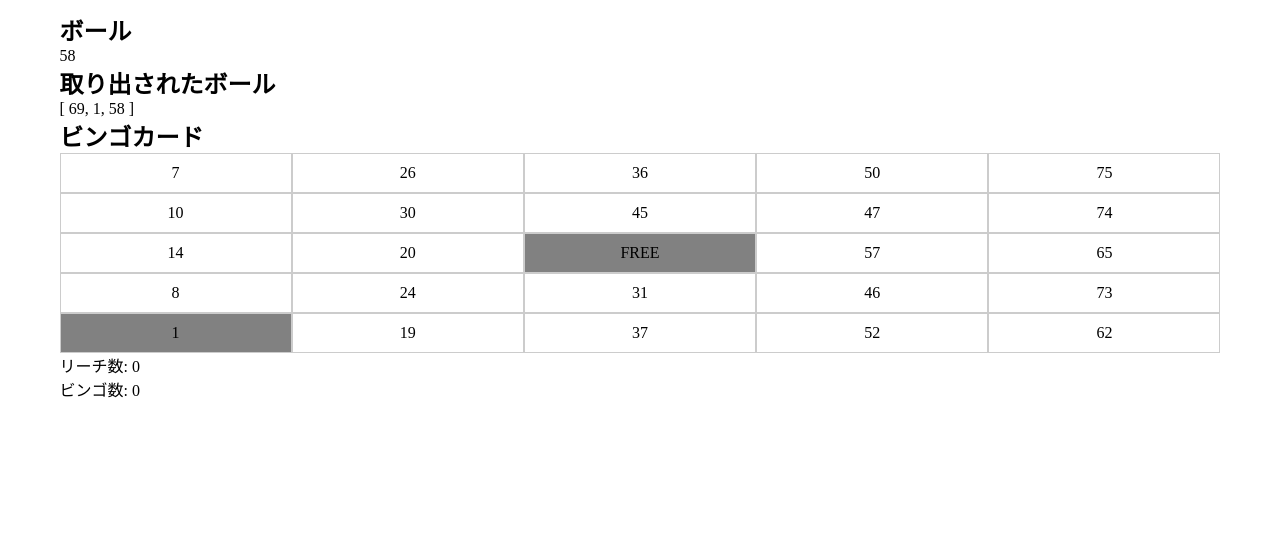
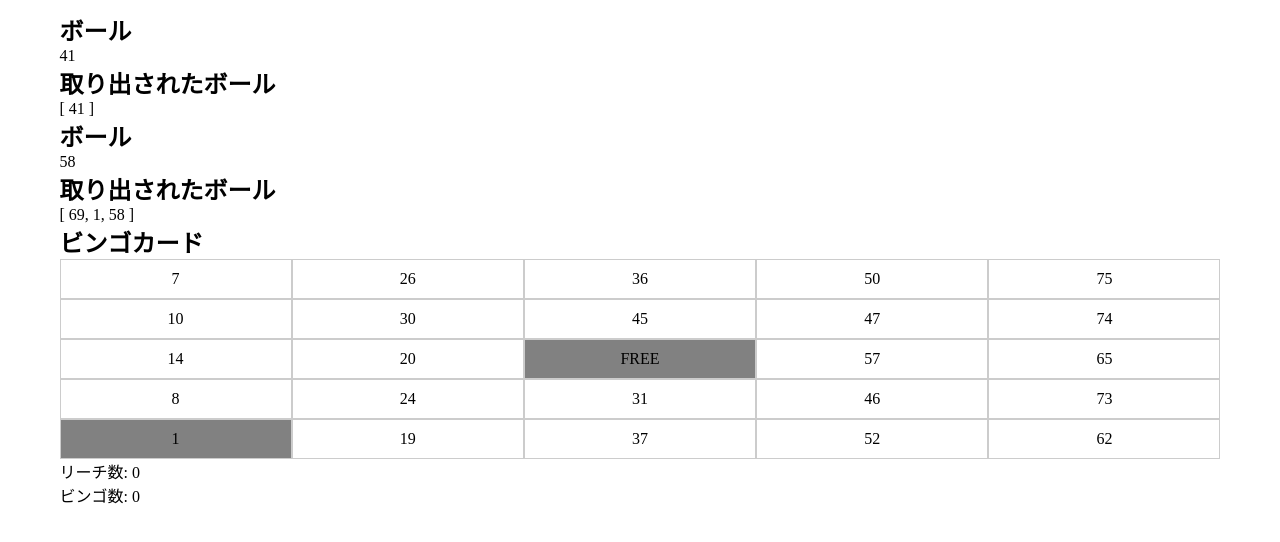
Before and after one commit to kizunas/bingo, a Nuxt app: page / in a window 1280 px wide. Shown: the top 542 px of the page. Built offline with nearby package versions, Linux system fonts and the light colour scheme.

Commit message:
GH-1: DrawnBalls(コンポーネント)

```diff
--- /dev/null
+++ b/components/DrawnBalls.vue
@@ -0,0 +1,45 @@
+<template>
+  <div>
+    <div>
+      <h2>ボール</h2>
+      <span>{{ displayBall }}</span>
+    </div>
+    <div>
+      <h2>取り出されたボール</h2>
+      <span>{{ displayBalls }}</span>
+    </div>
+  </div>
+</template>
+
+<script>
+export default {
+  data() {
+    return {
+      displayBall: null,
+      numbers: null,
+      displayBalls: [],
+    }
+  },
+  mounted() {
+    this.setBalls()
+  },
+  methods: {
+    setBalls() {
+      this.numbers = Array.from({ length: 75 }, (_, i) => i + 1)
+      this.drawnBall()
+    },
+    drawnBall() {
+      // ランダムに数字を一つ取り出す
+      if (this.numbers.length > 0) {
+        this.displayBall = this.pickRandomAndRemove(this.numbers)
+        this.displayBalls.push(this.displayBall)
+      }
+    },
+    pickRandomAndRemove(numbers) {
+      const index = Math.floor(Math.random() * numbers.length)
+      const [number] = numbers.splice(index, 1)
+      return number
+    }
+  }
+}
+</script>
--- a/pages/index.vue
+++ b/pages/index.vue
@@ -1,5 +1,8 @@
 <template>
   <div>
+    <DrawnBalls />
+
+
     <div class="ball-text">
       <h2>ボール</h2>
       <span>{{ displayBall }}</span>
@@ -28,7 +31,12 @@
 </template>
 
 <script>
+import DrawnBalls from '~/components/DrawnBalls.vue'
+
 export default {
+  components: {
+    DrawnBalls
+  },
   data() {
     return {
       ballNumbers: [],
```
